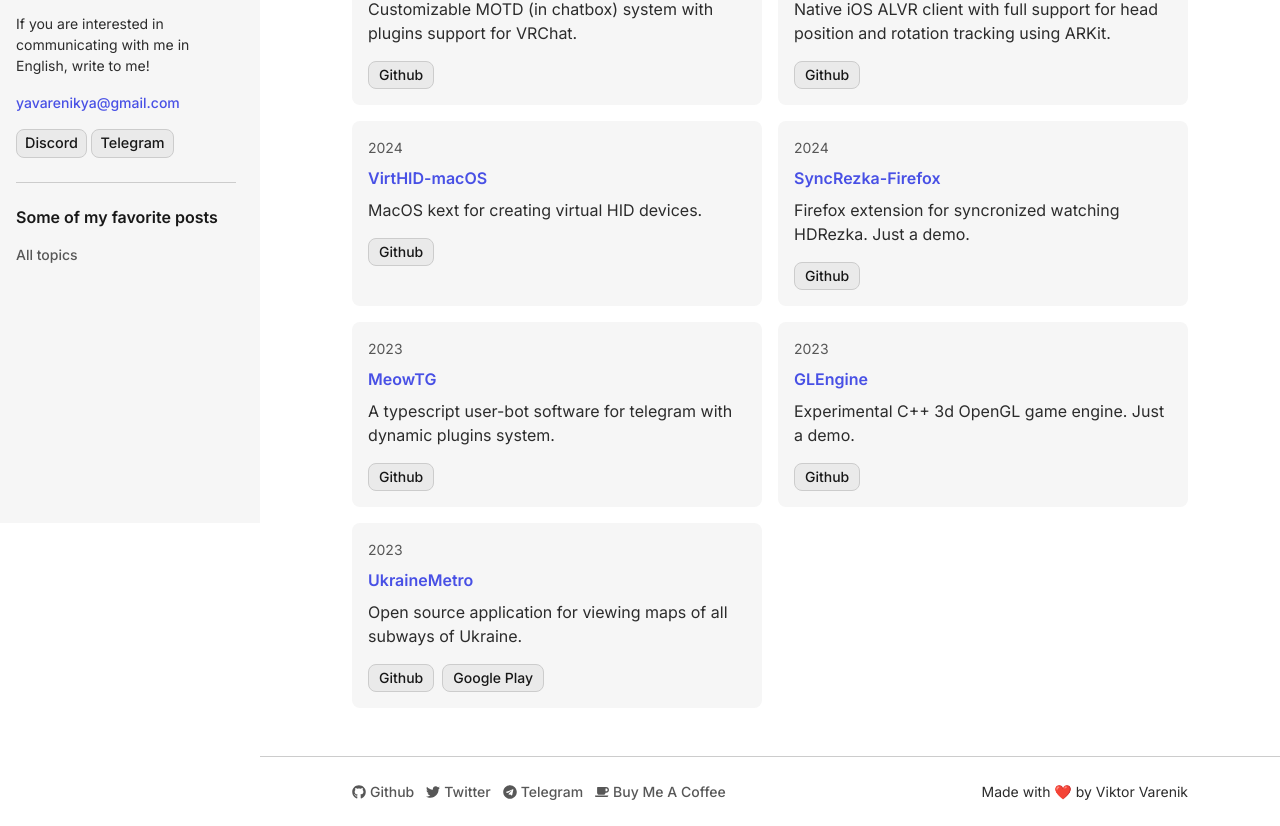
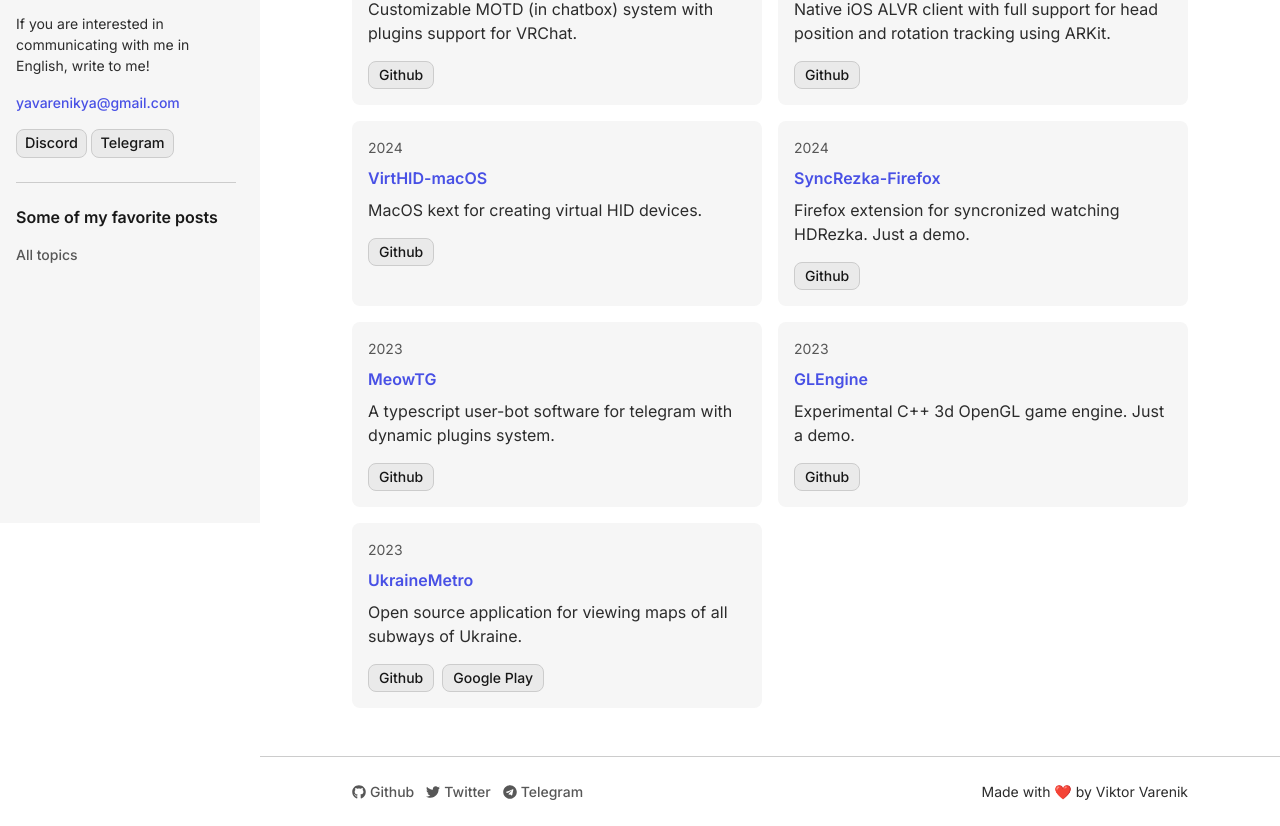
Before and after one commit to kotleni/kotleni.github.io, a React (Vite) app: page /projects in a window 1280 px wide. Shown: the part 277-1103 px from the top of the page. Built offline with nearby package versions, Linux system fonts and the light colour scheme.

Commit message:
chore: disable buy me coffee from social links

```diff
--- a/src/config.ts
+++ b/src/config.ts
@@ -14,7 +14,7 @@
     { title: "Github", icon: FaGithub, url: "https://github.com/kotleni" },
     { title: "Twitter", icon: FaTwitter, url: "https://x.com/kotleni_" },
     { title: "Telegram", icon: FaTelegram, url: "https://t.me/kotleni" },
-    { title: "Buy Me A Coffee", icon: FaCoffee, url: "https://ko-fi.com/kotleni" }
+    // { title: "Buy Me A Coffee", icon: FaCoffee, url: "https://ko-fi.com/kotleni" }
 ];
 const IS_HIDE_SOCIAL_LINKS_FROM_NAV = true;
 
```
